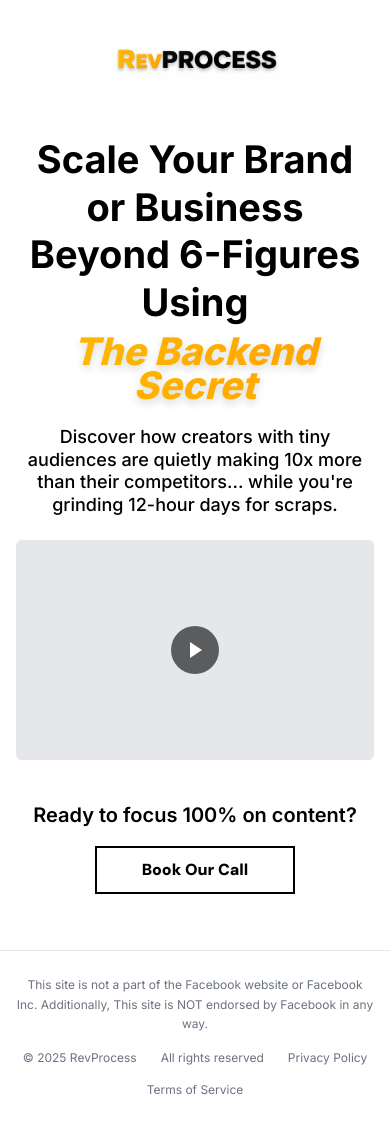
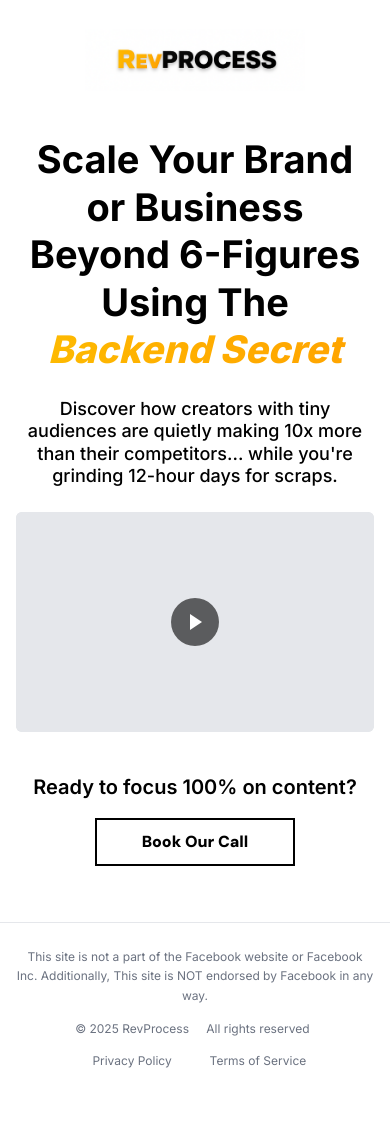
Before and after one commit to Jonfr0/revprocess, a Next.js app: page / in a window 390 px wide. After the commit the page ends 1097 px from the top, so only its background shows below. Built offline with nearby package versions, Linux system fonts and the light colour scheme.

Commit message:
fixed a few styles

```diff
--- a/src/app/page.tsx
+++ b/src/app/page.tsx
@@ -39,11 +39,24 @@ export default function Home() {
             <div className="flex flex-col items-center gap-6 sm:gap-7 md:gap-8">
               <div className="flex flex-col items-center justify-center gap-2 sm:gap-3 w-full">
                 <h1 className="font-inter font-bold max-[374px]:text-[32px] max-[420px]:text-[38px] max-[480px]:text-[40px] text-[44px] sm:text-[48px] md:text-[56px] lg:text-[64px] leading-tight text-foreground text-center">
-                  <span className="block">
-                    Scale Your Brand or Business Beyond 6-Figures Using
-                  </span>
+                  {/* Mobile: Split into two lines with "Using The" together */}
+                  <div className="block sm:hidden">
+                    <span className="block">
+                      Scale Your Brand or Business Beyond 6-Figures Using The
+                    </span>
+                    <span className="block font-extrabold italic" style={{backgroundImage: 'linear-gradient(90deg, #FDBC01 0%, #FFAE00 50%, #FFA300 100%)', backgroundClip: 'text', WebkitBackgroundClip: 'text', color: 'transparent'}}>
+                      Backend Secret
+                    </span>
+                  </div>
+                  {/* Tablet and Desktop: Original single line structure */}
+                  <div className="hidden sm:block">
+                    <span className="block">
+                      Scale Your Brand or Business Beyond 6-Figures Using
+                    </span>
+                  </div>
                 </h1>
-                <div className="w-full flex justify-center items-center">
+                {/* Mobile: Hide the separate Backend Secret section */}
+                <div className="hidden sm:flex w-full justify-center items-center">
                   <div className="relative font-inter font-extrabold italic text-center">
                     {/* Shadow layer */}
                     <div className="absolute inset-0 text-black opacity-15" style={{transform: 'translate(0px, 4px)', filter: 'blur(4px)'}}>
@@ -96,12 +109,12 @@ export default function Home() {
 
             {/* Footer Links */}
             <nav aria-label="Footer" className="flex flex-col items-center gap-2">
-              <ul className="flex flex-wrap items-center justify-center gap-x-6 gap-y-2 text-text-gray text-xs sm:text-sm leading-6">
-                <li className="inline-flex items-center h-6">© 2025 RevProcess</li>
-                <li className="inline-flex items-center h-6">All rights reserved</li>
-                <li className="inline-flex items-center h-6"><Link href="/privacy" className="inline-flex items-center h-6 min-h-0 min-w-0 hover:underline">Privacy Policy</Link></li>
-                <li className="inline-flex items-center h-6"><Link href="/terms" className="inline-flex items-center h-6 min-h-0 min-w-0 hover:underline">Terms of Service</Link></li>
-              </ul>
+                             <ul className="grid grid-cols-2 sm:grid-cols-2 md:flex md:flex-wrap items-center justify-center gap-3 sm:gap-3 md:gap-x-6 gap-y-2 text-text-gray text-xs sm:text-sm leading-6 max-w-[470px] mx-auto">
+                 <li className="inline-flex items-center h-6 justify-center sm:justify-center md:justify-start">© 2025 RevProcess</li>
+                 <li className="inline-flex items-center h-6 justify-center sm:justify-center md:justify-start">All rights reserved</li>
+                 <li className="inline-flex items-center h-6 justify-center sm:justify-center md:justify-start"><Link href="/privacy" className="inline-flex items-center h-6 min-h-0 min-w-0 hover:underline">Privacy Policy</Link></li>
+                 <li className="inline-flex items-center h-6 justify-center sm:justify-center md:justify-start"><Link href="/terms" className="inline-flex items-center h-6 min-h-0 min-w-0 hover:underline">Terms of Service</Link></li>
+               </ul>
             </nav>
           </div>
         </div>
```
